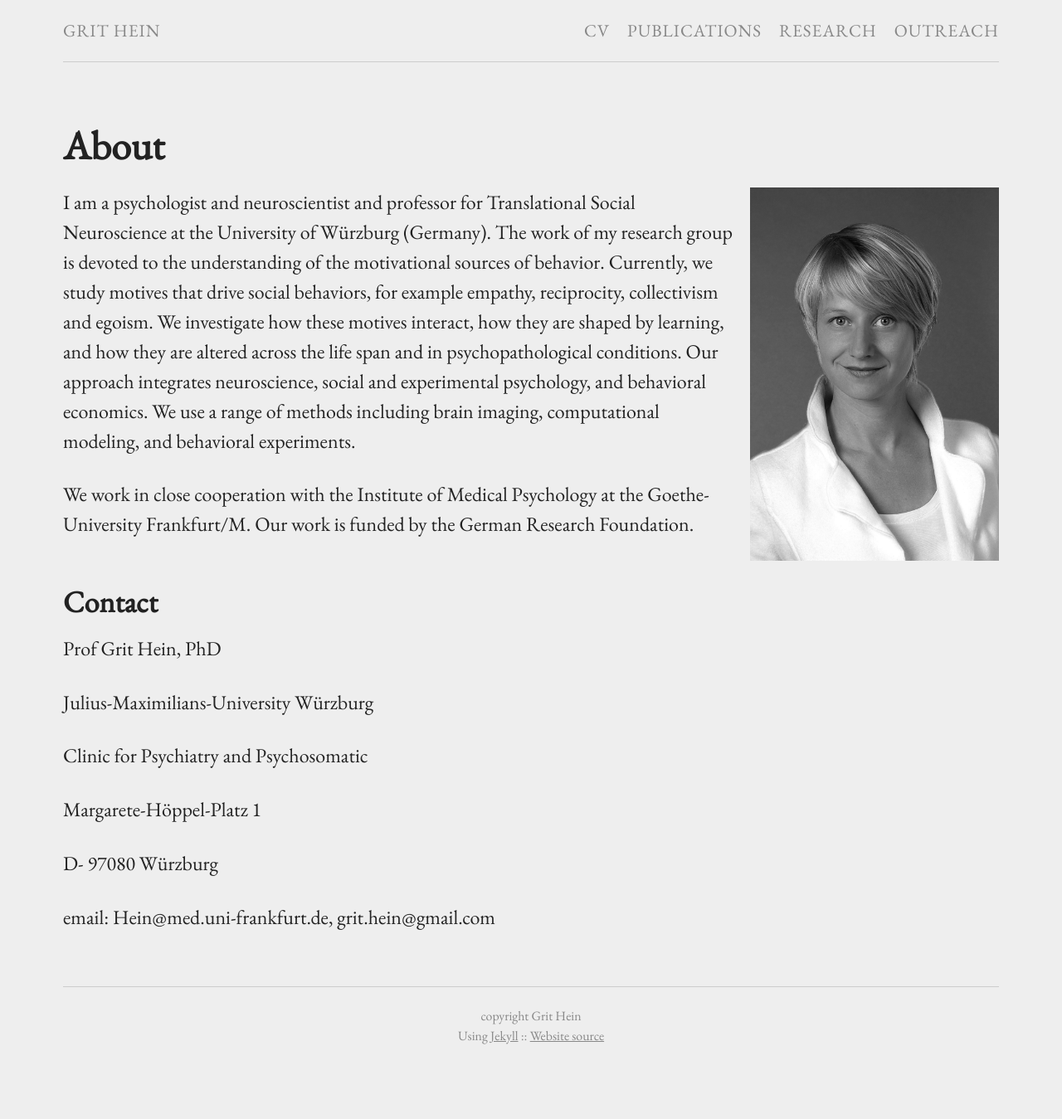
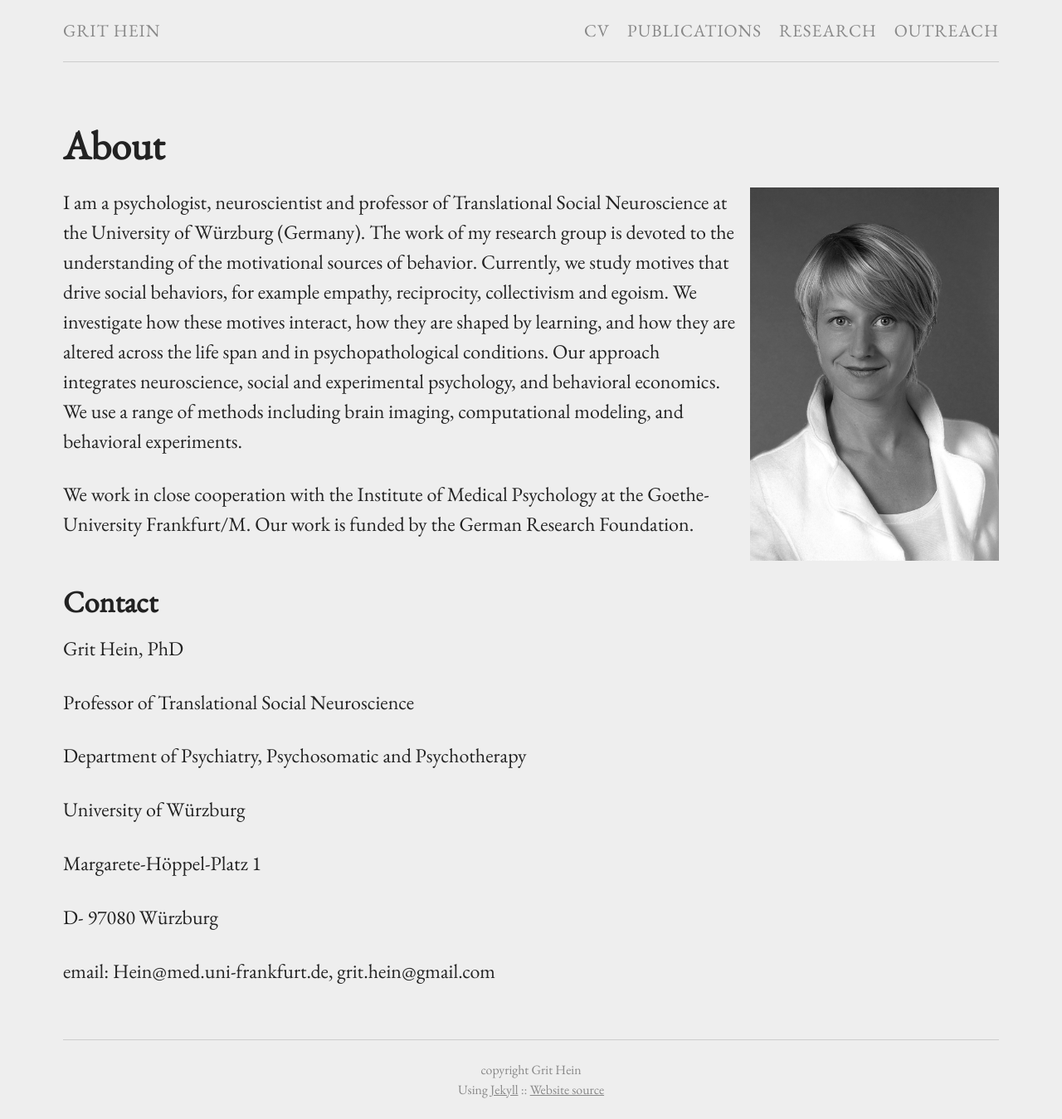
Before and after one commit to grithein/grithein, a Jekyll site: the page built from index.md, in a window 1280 px wide. Shown: the whole page at 83% size. Built offline with Jekyll 4.4.1, drawn with Linux system fonts in a browser that asks for light colours; before the commit the page ends 1285 px from its top, so only the background shows below that.

Commit message:
Update from Forestry.io - index.md

```diff
--- a/index.md
+++ b/index.md
@@ -3,26 +3,24 @@ title: About
 layout: page
 permalink: "/"
 ---
-
-
 {% include image.html url="images/Grit_pic.jpg" caption="" max_width="300px" align="right" %}
 
-I am a psychologist and neuroscientist and professor for Translational Social Neuroscience at the University of Würzburg (Germany). The work of my research group is devoted to the understanding of the motivational sources of behavior. Currently, we study motives that drive social behaviors, for example empathy, reciprocity, collectivism and egoism. We investigate how these motives interact, how they are shaped by learning, and how they are altered across the life span and in psychopathological conditions. Our approach integrates neuroscience, social and experimental psychology, and behavioral economics. We use a range of methods including brain imaging, computational modeling, and behavioral experiments.
+I am a psychologist, neuroscientist and professor of Translational Social Neuroscience at the University of Würzburg (Germany). The work of my research group is devoted to the understanding of the motivational sources of behavior. Currently, we study motives that drive social behaviors, for example empathy, reciprocity, collectivism and egoism. We investigate how these motives interact, how they are shaped by learning, and how they are altered across the life span and in psychopathological conditions. Our approach integrates neuroscience, social and experimental psychology, and behavioral economics. We use a range of methods including brain imaging, computational modeling, and behavioral experiments.
 
 We work in close cooperation with the Institute of Medical Psychology at the Goethe-University Frankfurt/M. Our work is funded by the German Research Foundation.
 
 ## Contact
 
-Prof Grit Hein, PhD
+Grit Hein, PhD
 
-Julius-Maximilians-University Würzburg
+Professor of Translational Social Neuroscience
 
-Clinic for Psychiatry and Psychosomatic
+Department of Psychiatry, Psychosomatic and Psychotherapy
+
+University of Würzburg
 
 Margarete-Höppel-Platz 1
 
 D- 97080 Würzburg
 
 email: Hein@med.uni-frankfurt.de, grit.hein@gmail.com
-
-[](mailto:grit.hein@gmail.com)
```
